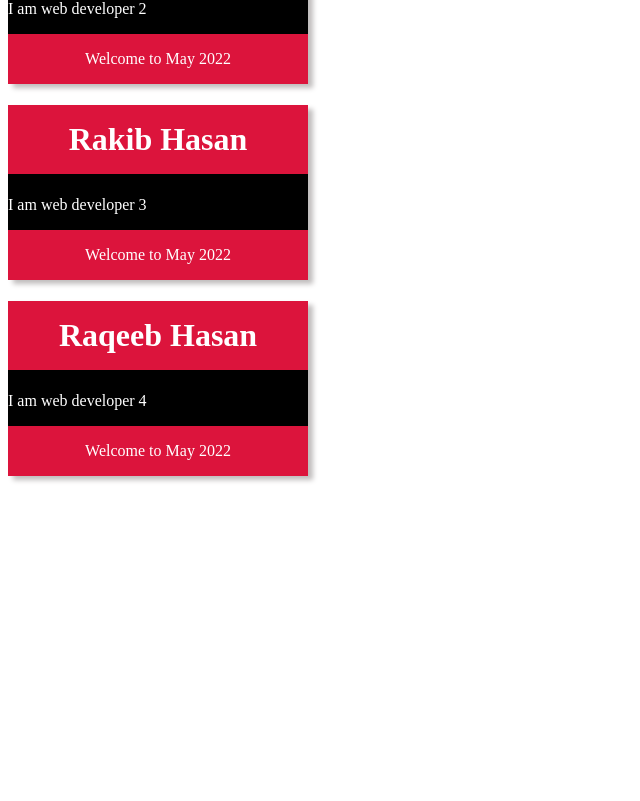
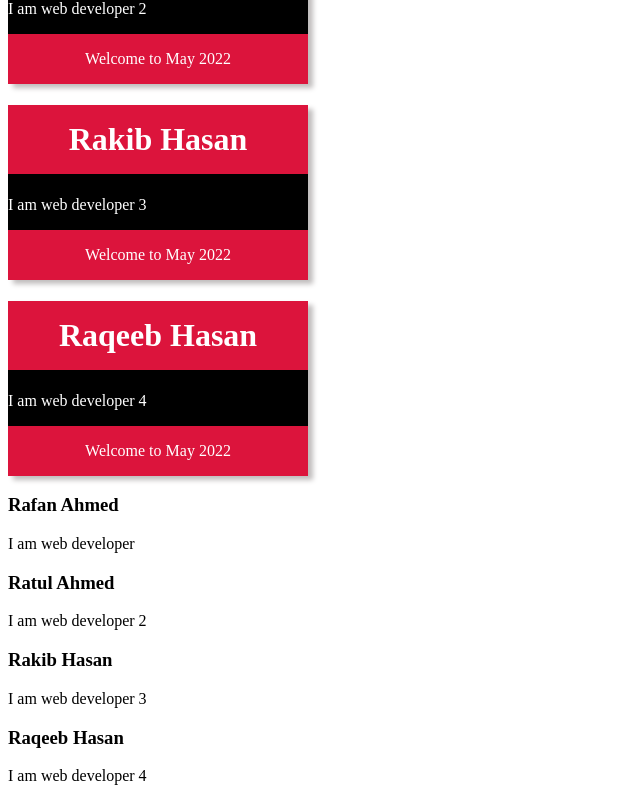
Before and after one commit to muradhossain716/react-core-concepts, a React (Create React App) app: page / in a window 1280 px wide. Shown: the part 308-1109 px from the top of the page, without its empty margins (0-640 px from the left). Before the commit the page ends 800 px from the top, so only its background shows below. Built offline with nearby package versions, Linux system fonts and the light colour scheme.

Commit message:
unique id generated

```diff
--- a/package.json
+++ b/package.json
@@ -9,6 +9,7 @@
     "react": "^18.1.0",
     "react-dom": "^18.1.0",
     "react-scripts": "5.0.1",
+    "uuid": "^8.3.2",
     "web-vitals": "^2.1.4"
   },
   "scripts": {
--- a/public/index.html
+++ b/public/index.html
@@ -8,6 +8,6 @@
   </head>
   <body>
     <div id="root"></div>
-
+    <script src="../src/App.js" type="text/jsx"></script>
   </body>
 </html>
--- a/src/App.js
+++ b/src/App.js
@@ -1,14 +1,19 @@
 import React from "react";
-import Card from './Components/Card'
-import cardData from './data.json'
-{/* <Card title='Rafan Ahmed' description="I am a Web Developer."/>
-        <Card title='Rakib Ahmed' description='I am a Junior Web Developer'/>  */}
+import Card from "./Components/Card";
+import CardData from "./data.json";
+import DataList from "./Components/uniqueList/list";
+
 function App(){
-    return <div>
-         {
-             cardData.map((el,i)=><Card key={i} title={el.title} description={el.description}/>)
+    return(<div>{
+        CardData.map((el,i)=>{
+            const {title,description}=el;
+            return <Card key={i} title={title} description={description}/>})
+        }
 
-         }
+        <DataList />
     </div>
-}
+
+    );
+
+            }
 export default App;
--- /dev/null
+++ b/src/Components/uniqueList/list.js
@@ -0,0 +1,40 @@
+import React from "react";
+import { v4 as uuidv4 } from 'uuid';
+const Data=[
+
+    {
+        id:uuidv4(),
+        "title":"Rafan Ahmed",
+        "description":"I am web developer"
+
+    },
+    {
+        id:uuidv4(),
+        title:"Ratul Ahmed",
+        description:"I am web developer 2"
+    },
+    {
+        id:uuidv4(),
+        title:"Rakib Hasan",
+        description:"I am web developer 3"
+    },
+    {
+        id:uuidv4(),
+        title:"Raqeeb Hasan",
+        description:"I am web developer 4"
+    }
+];
+ function DataList(){
+    return <div>
+        {
+            Data.map((el)=>{const {id,title,description}=el;
+            return <div key={id}>
+                <h3>{title}</h3>
+                <p>{description}</p>
+            </div>
+
+            })
+        }
+    </div>
+}
+export default DataList;
--- a/src/data.json
+++ b/src/data.json
@@ -1,3 +1,6 @@
+
+
+
 [
 
     {
```
Also changed, not shown: 1 other file (tests, documents, lock files or other folders).
